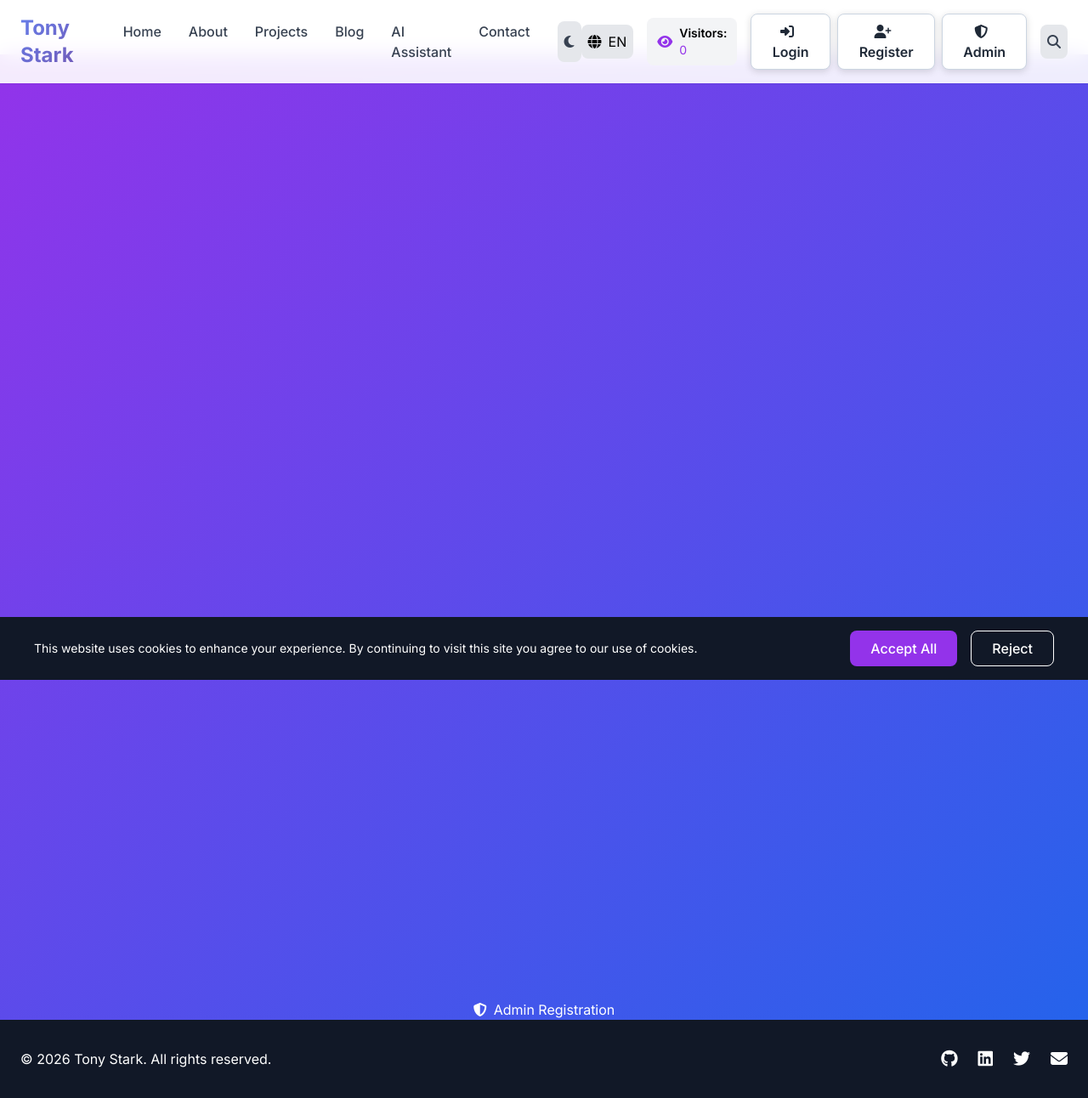
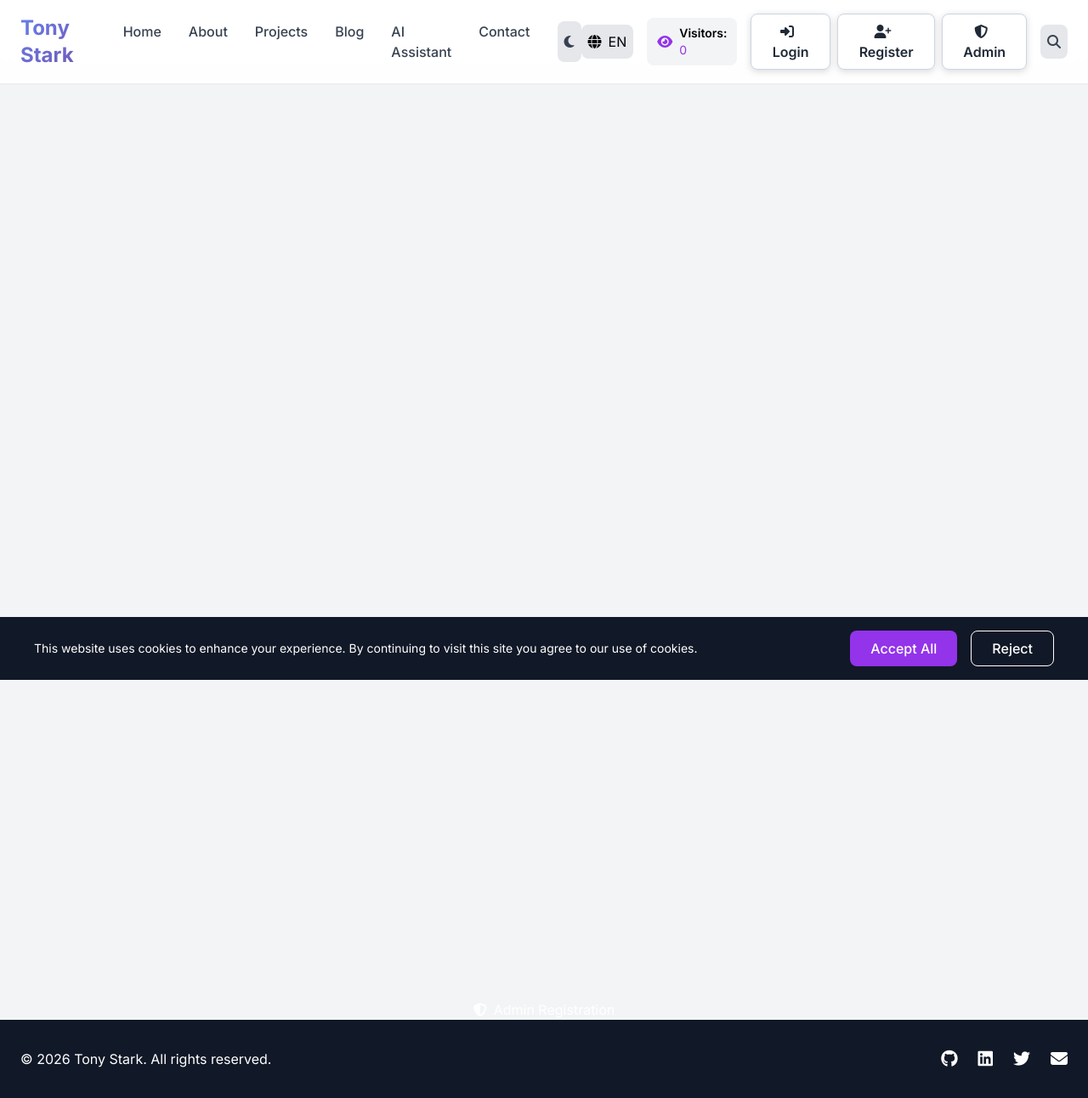
Before and after one commit to Aaditya3333/personalsiteaad, a FastAPI app: page /register in a window 1280 px wide. Shown: the whole page at 85% size. Run offline with FastAPI, Linux system fonts and the light colour scheme; some libraries are stand-ins or nearby versions.

Commit message:
Switch auth pages background from purple gradient to gray background

```diff
--- a/templates/admin-login.html
+++ b/templates/admin-login.html
@@ -3,7 +3,7 @@
 {% block title %}Admin Login - Tony Stark{% endblock %}
 
 {% block content %}
-<section class="min-h-screen flex items-center justify-center bg-gradient-to-br from-red-600 to-orange-600">
+<section class="min-h-screen flex items-center justify-center bg-gray-100">
     <div class="container mx-auto px-6">
         <div class="max-w-md mx-auto">
             <div class="bg-white rounded-2xl shadow-2xl p-8 reveal">
--- a/templates/login.html
+++ b/templates/login.html
@@ -3,7 +3,7 @@
 {% block title %}Login - Tony Stark{% endblock %}
 
 {% block content %}
-<section class="min-h-screen flex items-center justify-center bg-gradient-to-br from-purple-600 to-blue-600">
+<section class="min-h-screen flex items-center justify-center bg-gray-100">
     <div class="container mx-auto px-6">
         <div class="max-w-md mx-auto">
             <div class="bg-white rounded-2xl shadow-2xl p-8 reveal">
--- a/templates/register.html
+++ b/templates/register.html
@@ -3,7 +3,7 @@
 {% block title %}Register - Tony Stark{% endblock %}
 
 {% block content %}
-<section class="min-h-screen flex items-center justify-center bg-gradient-to-br from-purple-600 to-blue-600">
+<section class="min-h-screen flex items-center justify-center bg-gray-100">
     <div class="container mx-auto px-6">
         <div class="max-w-md mx-auto">
             <div class="bg-white rounded-2xl shadow-2xl p-8 reveal">
```
